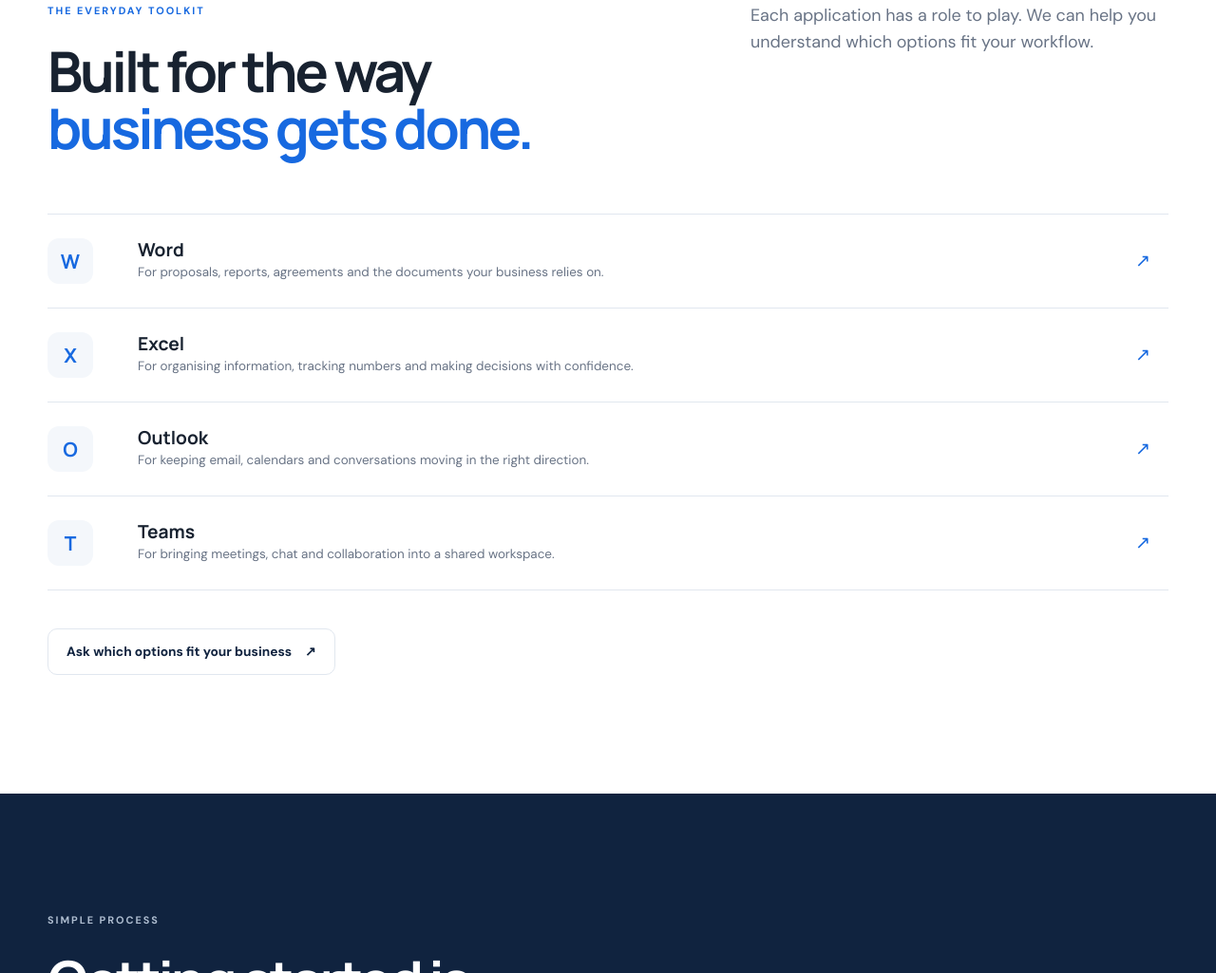
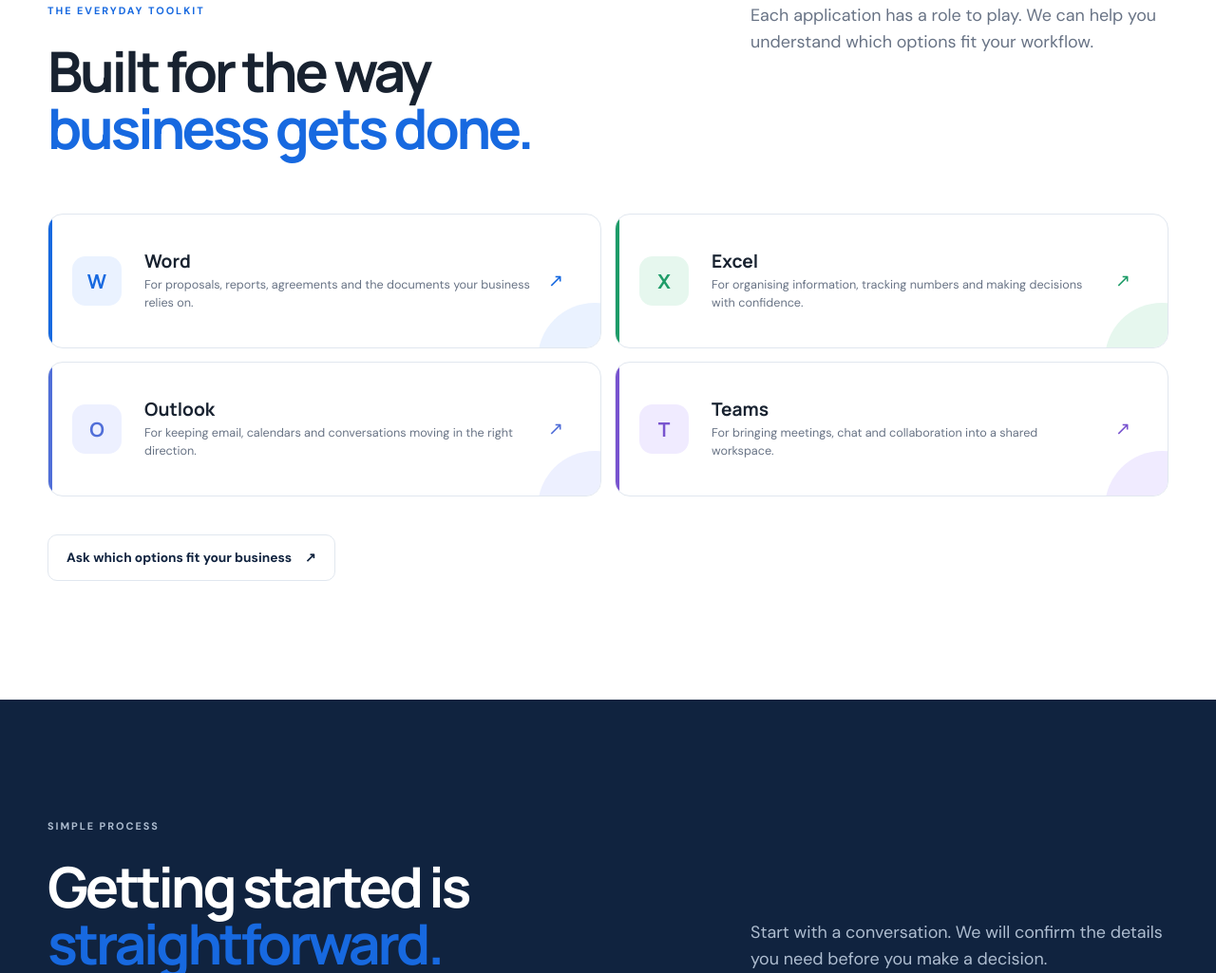
Before and after one commit to Tanz2024/Thirteen135, a plain HTML site: page index.html in a window 1280 px wide. Shown: the part 2296-3321 px from the top of the page at 95% size. Drawn offline with Linux system fonts and the light colour scheme.

Commit message:
Refine Microsoft 365 tool cards

```diff
--- a/index.html
+++ b/index.html
@@ -10,6 +10,7 @@
   <link rel="preconnect" href="https://fonts.gstatic.com" crossorigin />
   <link href="https://fonts.googleapis.com/css2?family=DM+Sans:wght@400;500;600;700&family=Manrope:wght@600;700;800&display=swap" rel="stylesheet" />
   <link rel="stylesheet" href="styles.css" />
+  <link rel="stylesheet" href="tools-polish.css" />
 </head>
 <body>
   <header class="site-header" id="top">
--- /dev/null
+++ b/tools-polish.css
@@ -0,0 +1,5 @@
+.tool-list{margin-top:60px;display:grid;grid-template-columns:repeat(2,1fr);gap:14px;border-top:0}
+.tool-row{display:grid;grid-template-columns:58px 1fr 30px;align-items:center;gap:18px;min-height:142px;padding:24px 25px;border:1px solid var(--line);border-radius:16px;background:#fff;position:relative;overflow:hidden;transition:.25s}
+.tool-row:before{content:'';position:absolute;left:0;top:0;bottom:0;width:4px;background:var(--tool-color,var(--blue))}.tool-row:after{content:'';position:absolute;width:120px;height:120px;border-radius:50%;right:-54px;bottom:-73px;background:var(--tool-wash,#eaf2ff);transition:.25s}.tool-row:hover{border-color:#b9cce7;transform:translateY(-4px);box-shadow:0 14px 30px rgba(16,35,63,.08)}.tool-row:hover:after{transform:scale(1.55)}
+.tool-row:nth-child(1){--tool-color:#1769e0;--tool-wash:#eaf2ff}.tool-row:nth-child(2){--tool-color:#1e9c68;--tool-wash:#e6f7ee}.tool-row:nth-child(3){--tool-color:#506ed8;--tool-wash:#edf0ff}.tool-row:nth-child(4){--tool-color:#7853cf;--tool-wash:#f0ebff}.tool-letter{width:52px;height:52px;border-radius:14px;background:var(--tool-wash);color:var(--tool-color);position:relative;z-index:1}.tool-row h3,.tool-row p,.tool-arrow{position:relative;z-index:1}.tool-row h3{margin-bottom:5px}.tool-row p{font-size:.79rem;line-height:1.5}.tool-arrow{color:var(--tool-color)}
+@media(max-width:800px){.tool-list{grid-template-columns:1fr}}
```
